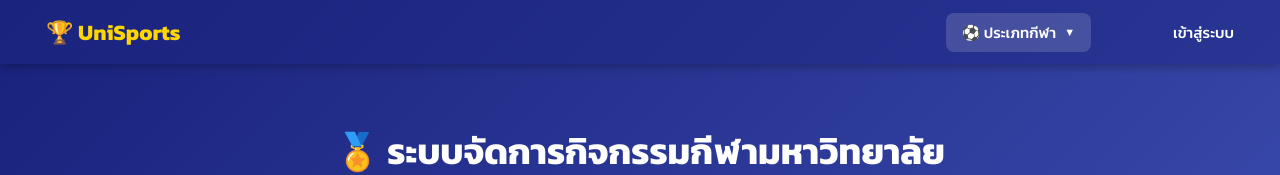
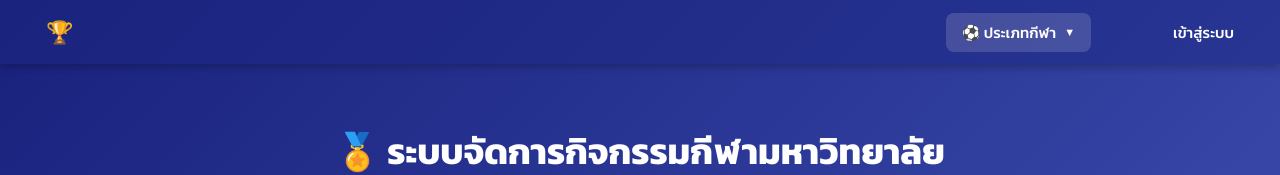
Before and after one commit to puripatsai/ProjectEvent, a plain HTML site: page Frontend/index.html in a window 1280 px wide. Shown: the top 175 px of the page. Drawn offline with Linux system fonts and the light colour scheme; no server answers.

Commit message:
ProjectUpdate

```diff
--- a/Frontend/index.html
+++ b/Frontend/index.html
@@ -9,7 +9,7 @@
 </head>
 <body>
 <nav>
-    <a href="index.html" class="logo">🏆 <span>UniSports</span></a>
+    <a href="index.html" class="logo">🏆 <span></span></a>
     <div class="nav-right">
         <div class="dropdown" id="sportDropdown">
             <button class="dropdown-btn" onclick="toggleDropdown()" id="dropdownBtn">
```
